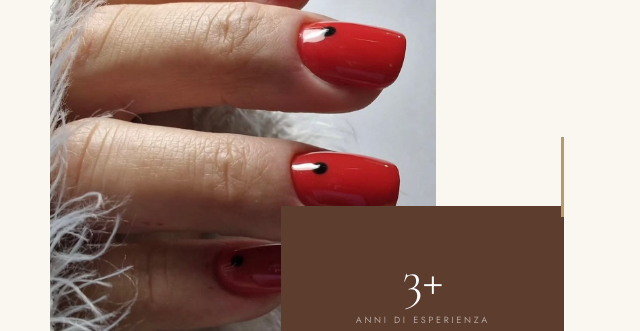
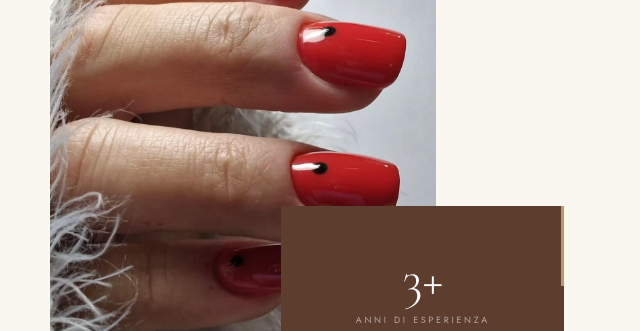
Before and after one commit to NittuzDev/Softique-website, a plain HTML site: page index.html in a window 1280 px wide. Shown: the part 1100-1431 px from the top of the page, 10-650 px from the left. Drawn offline with nearby package versions, Linux system fonts and the light colour scheme.

Commit message:
fixed chi siamo image border

```diff
--- a/index.html
+++ b/index.html
@@ -314,8 +314,8 @@
   }
   .about-block-gold {
     position: absolute;
-    top: 50%; right: 0;
-    transform: translateY(-50%);
+    top: 0%; right: 0;
+    transform: none;
     width: 3px;
     height: 80px;
     background: var(--gold);
@@ -1208,8 +1208,9 @@
       <div class="label">Anni di esperienza</div>
       <div class="num">4</div>
       <div class="label">Certificazioni professionali conseguite</div>
-    </div>
-    <div class="about-block-gold"></div>
+      <div class="about-block-gold"></div>
+    </div>
+
   </div>
   <div class="about-content">
     <p class="section-eyebrow reveal">La nostra storia</p>
```
